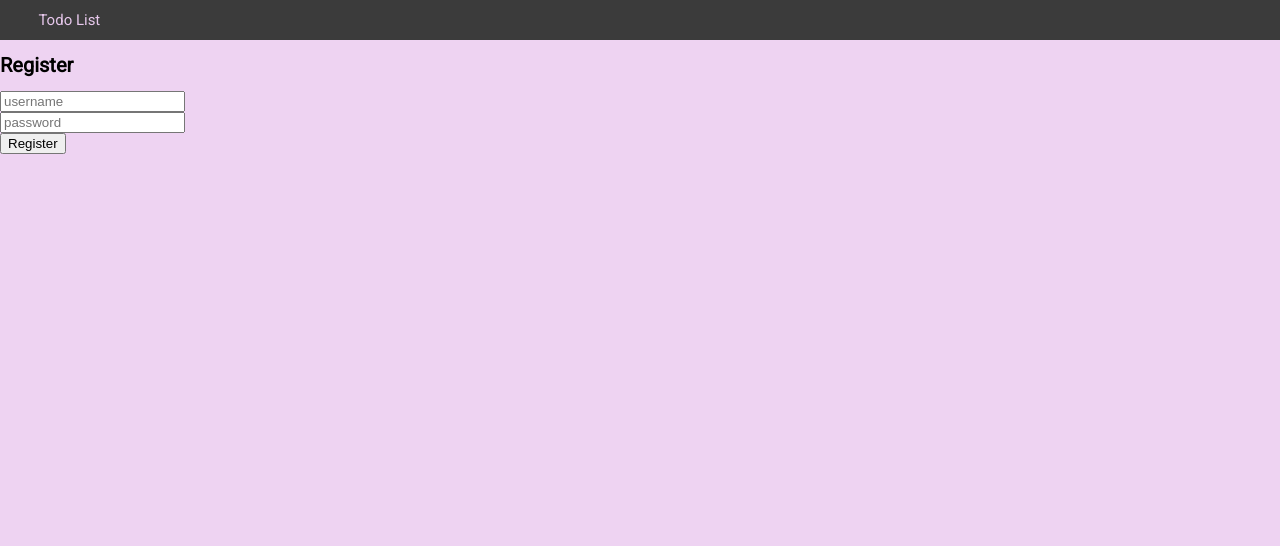
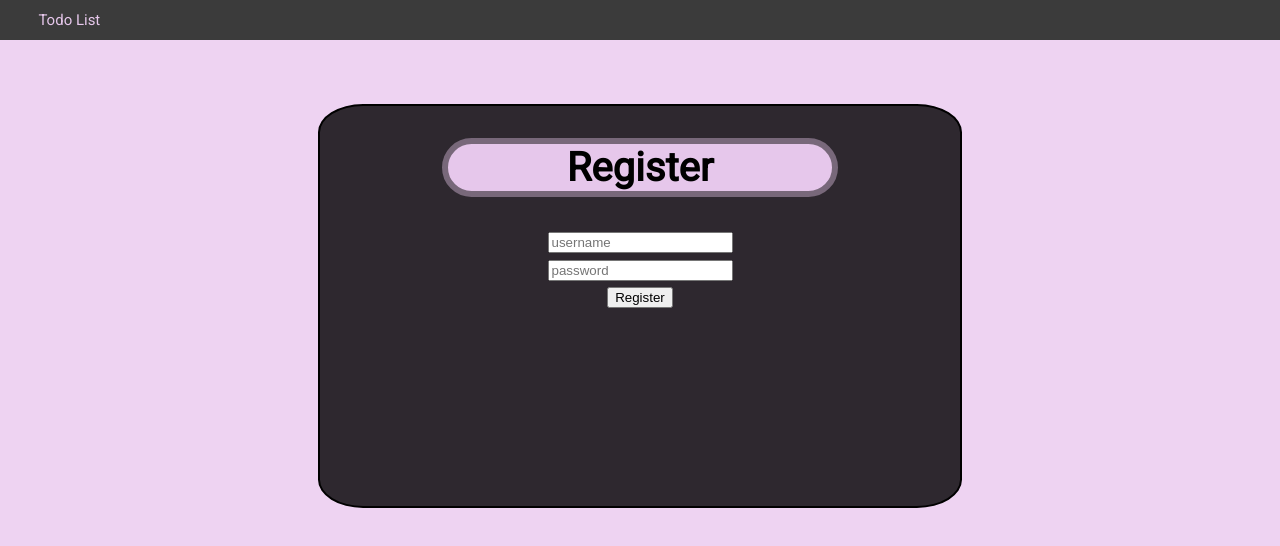
Before and after one commit to Agaxx02/react-todo-list, a React (Create React App) app: page /register in a window 1280 px wide. Shown: the top 546 px of the page. Built offline with nearby package versions, Linux system fonts and the light colour scheme.

Commit message:
almost finished build - some elements left to style

```diff
--- a/src/App.css
+++ b/src/App.css
@@ -27,6 +27,33 @@
   height: 40vh;
   margin-top: 20%;
 }
+.login, .register{
+  width: 50%;
+  border: 2px solid black;
+  margin: 5% auto 0;
+  height: 50vh;
+  background-color: #2E282F;
+  border-radius: 7%;
+}
+.errorMessage{
+  margin-bottom: 20px;
+  font-size: 2em;
+  display: block;
+  text-align: center;
+
+}
+.login h1, .register h1{
+  font-size: 4em;
+  text-align: center;
+  width: 60%;
+  margin: 5% auto;
+}
+form input, form button{
+  margin: 0.5%;
+}
+form{
+  text-align: center;
+}
 #registerButton, #loginButton{
   margin: 5% auto;
   width: 35%;
@@ -43,8 +70,8 @@
 }
 .welcome h1{
   position: relative;
-  top: 7%;
   font-size: 4.5em;
+  top: 50px;
   height: 130px;
   width: 70%;
   margin: 5% auto 0;
@@ -61,8 +88,21 @@
   -moz-box-shadow: 0px 0px 23px 1px rgba(66, 68, 90, 1);
   box-shadow: 0px 0px 23px 1px rgba(66, 68, 90, 1);
 }
-
-@media screen and (max-width: 900px) {
+.todos{
+  position: relative;
+  top: -15%;
+  border-radius: 7%;
+  width: 70%;
+  margin: 0 auto;
+  height: 85%;
+}
+.todos div {
+font-size: 2.5em;
+}
+.todos form{
+  margin-top: 20px
+}
+@media screen and (max-width: 800px) {
   .welcome{
     width: 90%;
     margin-top: 15%;
@@ -83,8 +123,11 @@
   margin-top: 30%;
 }
 }
-@media screen and (max-width: 1500px) and (min-width:900px){
-  .buttonContainer{
-    margin-top: 30%;
-  }
+@media screen and (max-width: 1100px) and (min-width:800px){
+.buttonContainer{
+  margin-top: 20%;
 }
+.welcome{
+  width: 80%;
+}
+}
--- a/src/components/Todos.js
+++ b/src/components/Todos.js
@@ -39,8 +39,8 @@ export const Todos = () => {
     e.preventDefault();
     if (!todoText) return;
     const newTodo = { id: uuidv4(), checked: false, text: todoText };
-    todos = todos.push(newTodo)
-    setTodos(todos);
+    const newTodos = [...todos, newTodo]
+    setTodos(newTodos);
     setTodoText("");
     persist(todos);
   };
@@ -54,13 +54,9 @@ export const Todos = () => {
   };
 
   const getTodos = () => {
-
-    console.log(typeof todos, todos, Array.isArray(todos))
     if(typeof todos===null){
       setTodos([])
-      console.log(typeof todos, todos, Array.isArray(todos))
     }else{
-      console.log(typeof todos, todos, Array.isArray(todos))
      return  todos.filter((todo) =>
       filter === "completed" ? todo.checked : !todo.checked
     )}
@@ -71,7 +67,7 @@ export const Todos = () => {
   };
 
   return (
-    <div className='todos'>
+    <div className='todos button'>
       <form onSubmit={addTodo}>
         <input
           value={todoText}
@@ -87,7 +83,8 @@ export const Todos = () => {
       </select>
 
       {getTodos().map((todo) => (
-        <div key={todo.id}>
+        <div  className='todotems'
+        key={todo.id}>
           <input
             checked={todo.checked}
             onChange={() => toggleTodo(todo.id)}
--- a/src/pages/Login.js
+++ b/src/pages/Login.js
@@ -44,7 +44,7 @@ export default function Login() {
 
     return (
       <div className='login'>
-        <h1>Login</h1>
+        <h1 className='button'>Login</h1>
         {error && <span className='errorMessage' style={{ color: "red" }}>{error}</span>}
         <form onSubmit={login}>
           <input className='inputs'
--- a/src/pages/Register.js
+++ b/src/pages/Register.js
@@ -38,8 +38,8 @@ export default function Register() {
 
   return (
     <div className='register'>
-      <h1>Register</h1>
-      {error && <span style={{ color: "red" }}>{error}</span>}
+      <h1 className='button'>Register</h1>
+      {error && <span className='errorMessage' style={{ color: "red" }}>{error}</span>}
       <form onSubmit={register}>
         <input
          onChange={(e) => setUsername(e.target.value)}
```
